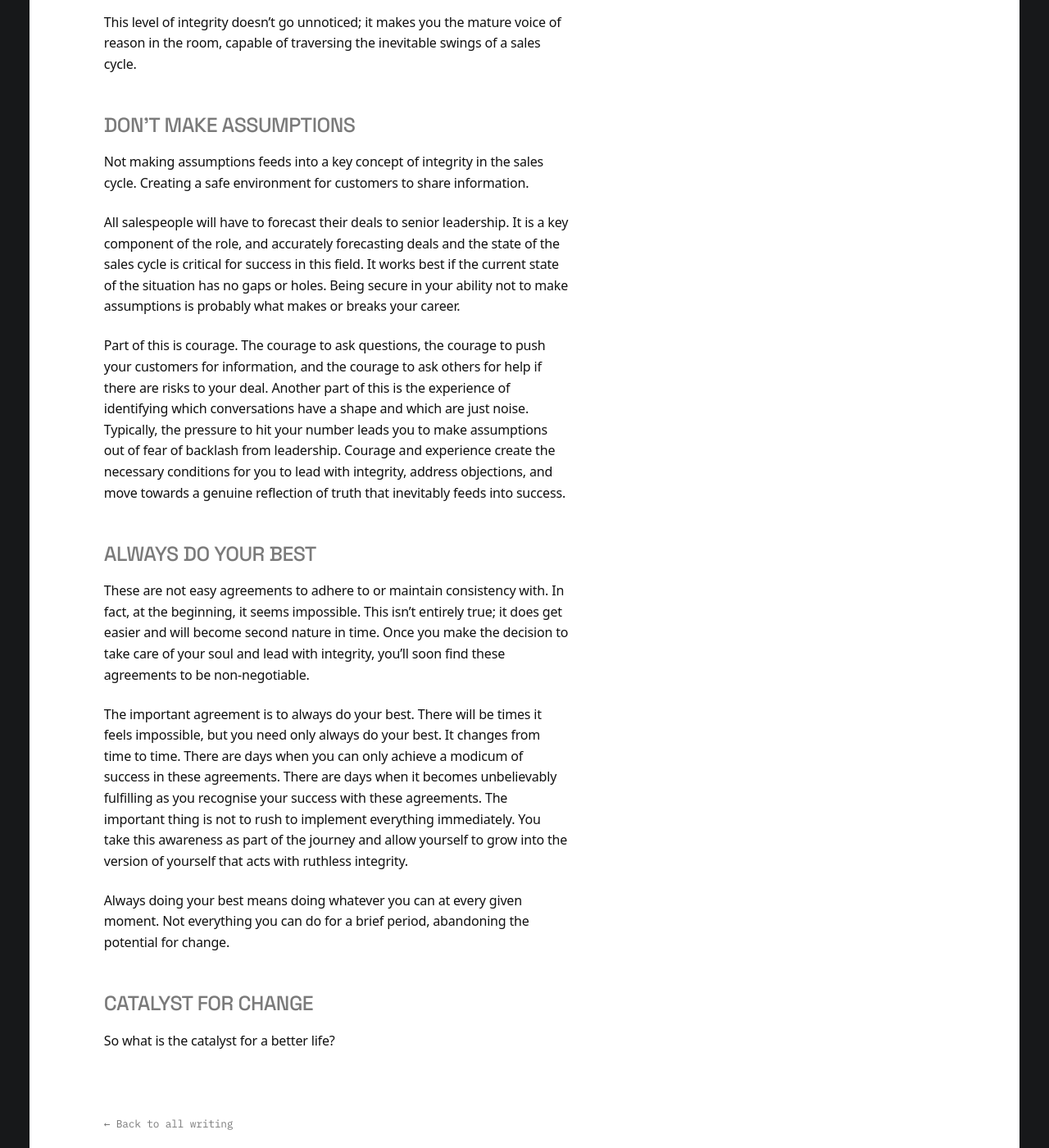
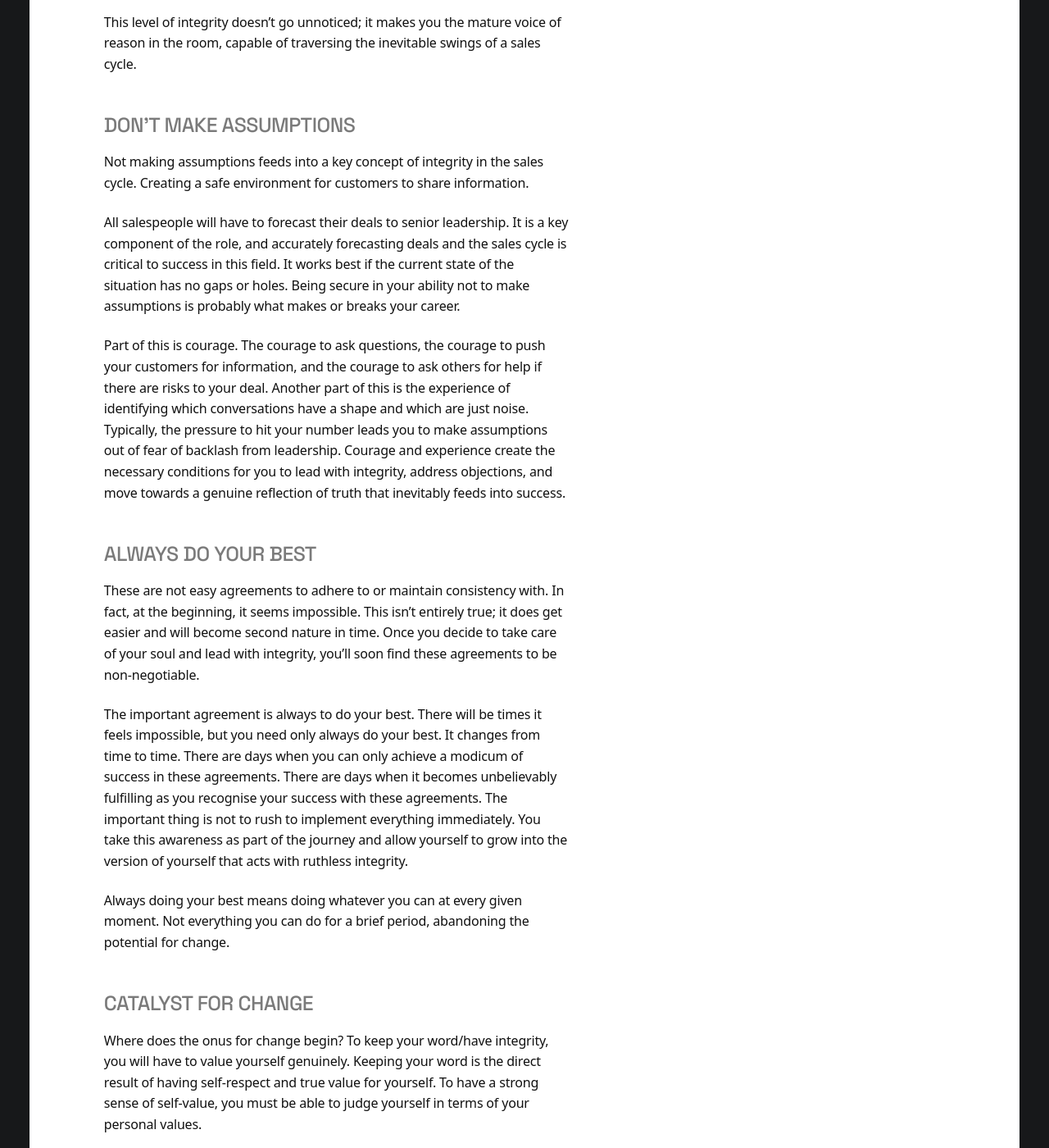
Before and after one commit to ZeiynAA/ZeiynAA.github.io, a Jekyll site: the page built from _posts/2026-07-12-integrity-the-only-sales-execution-vector.md, in a window 1280 px wide and 1400 px high, scrolled down 3354 px. Shown: the whole window at 82% size. Built offline with Jekyll 4.4.1, drawn with Linux system fonts in a browser that asks for light colours; some of the changed text lies outside the part shown.

Commit message:
Update _posts/2026-07-12-integrity-the-only-sales-execution-vector.md (via Pages CMS)

```diff
--- a/_posts/2026-07-12-integrity-the-only-sales-execution-vector.md
+++ b/_posts/2026-07-12-integrity-the-only-sales-execution-vector.md
@@ -41,7 +41,7 @@
 
 This first agreement is simultaneously the most important and also the hardest to implement. To always be impeccable with your word is to be brutally honest about everything. This isn't about brutal candour or disregarding the diplomatic language we so often need to use to balance sensitive account management with revenue-generating activities.
 
-We're all part of an organisation that needs to drive results. Our opportunity here as salespeople is to be the front door to the relationships our clients remember when wanting to transform their practices. We get to be the face of integrity, openness and partnership. This has to be balanced so we can act in the best interests of the organisation and ensure we don't get taken advantage of. We can be this way because we practice self-love.
+We're all part of an organisation that needs to drive results. Our opportunity here as salespeople is to be the front door to the relationships our clients remember when wanting to transform their practices. We get to be the face of integrity, openness and partnership. This has to be balanced so we can act in the organisation's best interests and ensure we don't get taken advantage of. We can be this way because we practice self-love.
 
 How we take care of our souls, how we feel about the inevitable internal politicking, and how we back the products we sell. Settling these feelings within ourselves ensures we're best-placed to represent our organisation's interests to our stakeholders, who also have their own priorities and key results to achieve.
 
@@ -59,18 +59,20 @@
 
 Not making assumptions feeds into a key concept of integrity in the sales cycle. Creating a safe environment for customers to share information.
 
-All salespeople will have to forecast their deals to senior leadership. It is a key component of the role, and accurately forecasting deals and the state of the sales cycle is critical for success in this field. It works best if the current state of the situation has no gaps or holes. Being secure in your ability not to make assumptions is probably what makes or breaks your career.
+All salespeople will have to forecast their deals to senior leadership. It is a key component of the role, and accurately forecasting deals and the sales cycle is critical to success in this field. It works best if the current state of the situation has no gaps or holes. Being secure in your ability not to make assumptions is probably what makes or breaks your career.
 
 Part of this is courage. The courage to ask questions, the courage to push your customers for information, and the courage to ask others for help if there are risks to your deal. Another part of this is the experience of identifying which conversations have a shape and which are just noise. Typically, the pressure to hit your number leads you to make assumptions out of fear of backlash from leadership. Courage and experience create the necessary conditions for you to lead with integrity, address objections, and move towards a genuine reflection of truth that inevitably feeds into success.
 
 ## Always Do Your Best
 
-These are not easy agreements to adhere to or maintain consistency with. In fact, at the beginning, it seems impossible. This isn't entirely true; it does get easier and will become second nature in time. Once you make the decision to take care of your soul and lead with integrity, you'll soon find these agreements to be non-negotiable.
+These are not easy agreements to adhere to or maintain consistency with. In fact, at the beginning, it seems impossible. This isn't entirely true; it does get easier and will become second nature in time. Once you decide to take care of your soul and lead with integrity, you'll soon find these agreements to be non-negotiable.
 
-The important agreement is to always do your best. There will be times it feels impossible, but you need only always do your best. It changes from time to time. There are days when you can only achieve a modicum of success in these agreements. There are days when it becomes unbelievably fulfilling as you recognise your success with these agreements. The important thing is not to rush to implement everything immediately. You take this awareness as part of the journey and allow yourself to grow into the version of yourself that acts with ruthless integrity.
+The important agreement is always to do your best. There will be times it feels impossible, but you need only always do your best. It changes from time to time. There are days when you can only achieve a modicum of success in these agreements. There are days when it becomes unbelievably fulfilling as you recognise your success with these agreements. The important thing is not to rush to implement everything immediately. You take this awareness as part of the journey and allow yourself to grow into the version of yourself that acts with ruthless integrity.
 
 Always doing your best means doing whatever you can at every given moment. Not everything you can do for a brief period, abandoning the potential for change.
 
 ## Catalyst For Change
 
-So what is the catalyst for a better life?
+Where does the onus for change begin? To keep your word/have integrity, you will have to value yourself genuinely. Keeping your word is the direct result of having self-respect and true value for yourself. To have a strong sense of self-value, you must be able to judge yourself in terms of your personal values.
+
+So I would say the first thing to take care of your soul and drive change is to seek a real understanding of yourself. Your boundaries, attributes, and sense of validation.
```
